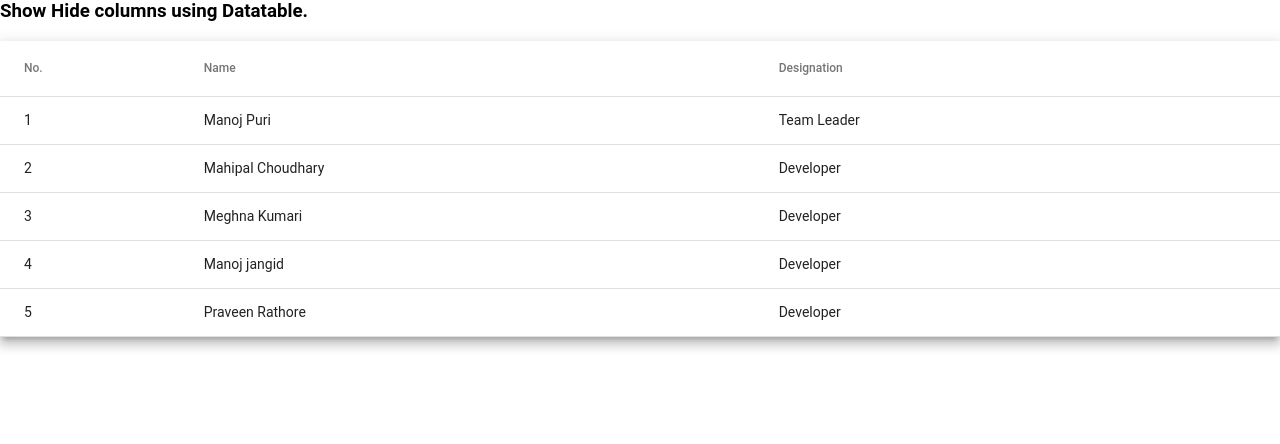
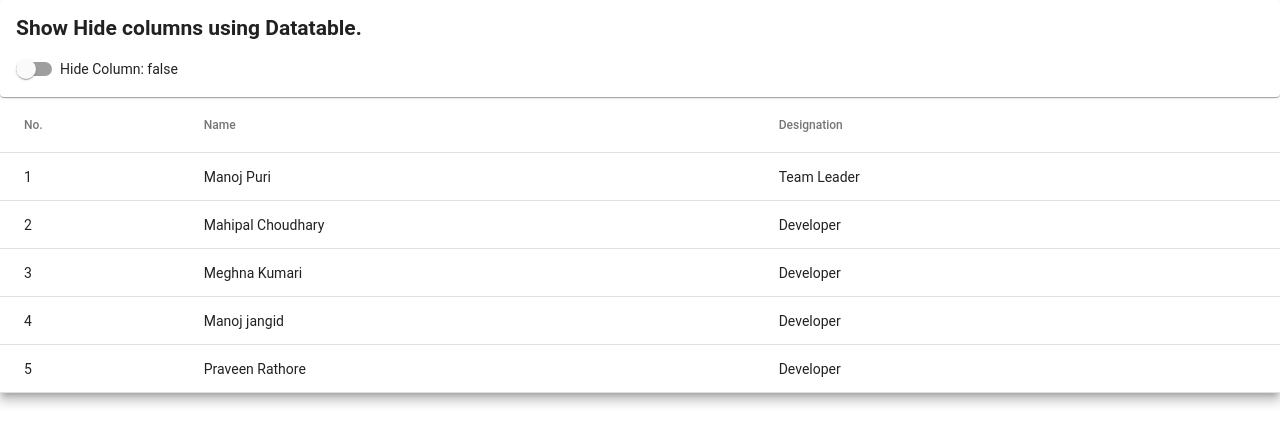
Before and after one commit to choudharymahipal/ShowHide_Column, an Angular app: page / in a window 1280 px wide. Shown: the top 444 px of the page. Built offline with nearby package versions, Linux system fonts and the light colour scheme.

Commit message:
2 files modified

```diff
--- a/src/app/app.component.html
+++ b/src/app/app.component.html
@@ -1,4 +1,16 @@
-<h3>Show Hide columns using Datatable.</h3>
+<mat-card class="result">
+  <mat-card-content>
+    <h2 class="example-h2">Show Hide columns using Datatable.</h2>
+
+    <section class="example-section">
+      <mat-slide-toggle
+          class="example-margin"
+          color="primary" [(ngModel)]="ShowHide" (change)="FunShowHide()" >
+        Hide Column: {{ShowHide}}
+      </mat-slide-toggle>
+    </section>
+  </mat-card-content>
+</mat-card>
 
 
 <table mat-table [dataSource]="dataSource" class="mat-elevation-z8">
@@ -19,7 +31,7 @@
   </ng-container>
 
   <!-- Weight Column -->
-  <ng-container matColumnDef="Designation">
+  <ng-container *ngIf="!ShowHide" matColumnDef="Designation">
     <th mat-header-cell *matHeaderCellDef> Designation </th>
     <td mat-cell *matCellDef="let element"> {{element.Designation}} </td>
   </ng-container>
--- a/src/app/app.component.ts
+++ b/src/app/app.component.ts
@@ -9,18 +9,28 @@ export class AppComponent {
   name = "Angular";
   displayedColumns: string[] = ["id", "name", "Designation"];
   dataSource = ELEMENT_DATA;
+  ShowHide: boolean = false;
+
+  FunShowHide() {
+
+    if(this.ShowHide){
+      this.displayedColumns.pop();
+    }else{
+      this.displayedColumns.push("Designation");
+    }
+  }
 }
 
 export interface EmpData {
-  id:number;
+  id: number;
   name: string;
   Designation: string;
 }
 
 const ELEMENT_DATA: EmpData[] = [
-  { id: 1, name: "Manoj Puri", Designation: "Team Leader"},
-  { id: 2, name: "Mahipal Choudhary", Designation: "Developer"},
-  { id: 3, name: "Meghna Kumari", Designation: "Developer"},
-  { id: 4, name: "Manoj jangid", Designation: "Developer"},
-  { id: 5, name: "Praveen Rathore", Designation: "Developer"}
+  { id: 1, name: "Manoj Puri", Designation: "Team Leader" },
+  { id: 2, name: "Mahipal Choudhary", Designation: "Developer" },
+  { id: 3, name: "Meghna Kumari", Designation: "Developer" },
+  { id: 4, name: "Manoj jangid", Designation: "Developer" },
+  { id: 5, name: "Praveen Rathore", Designation: "Developer" }
 ];
```
